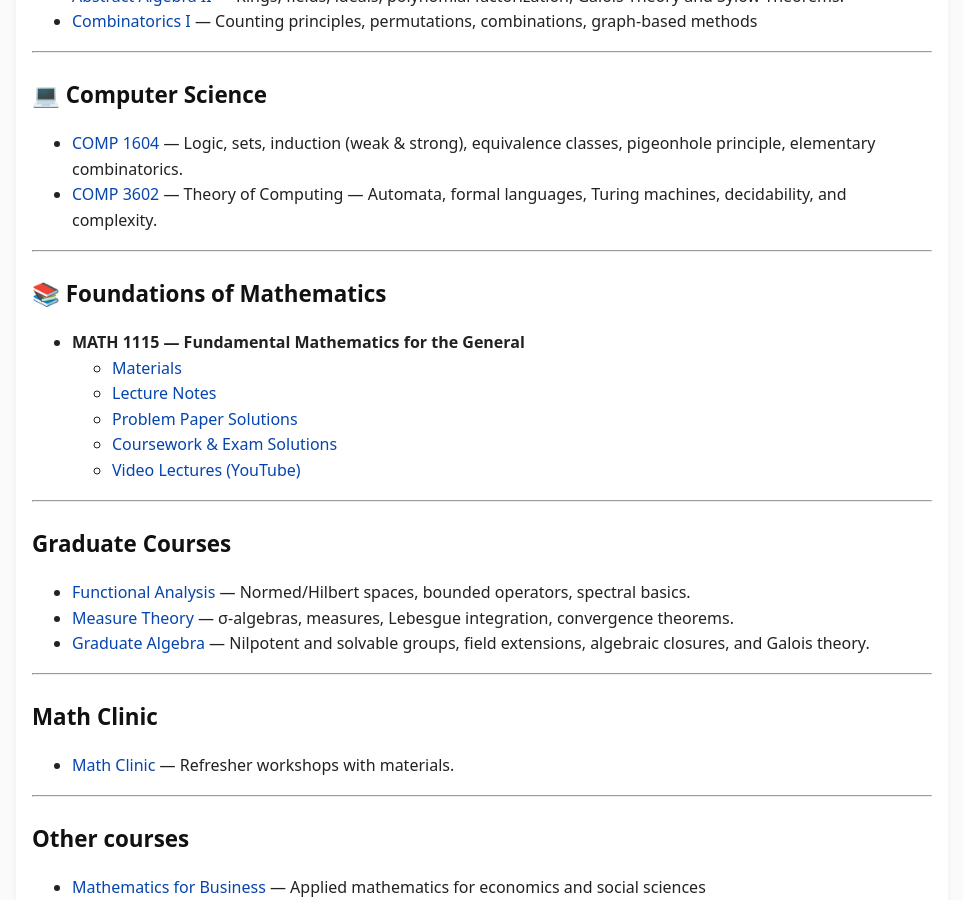
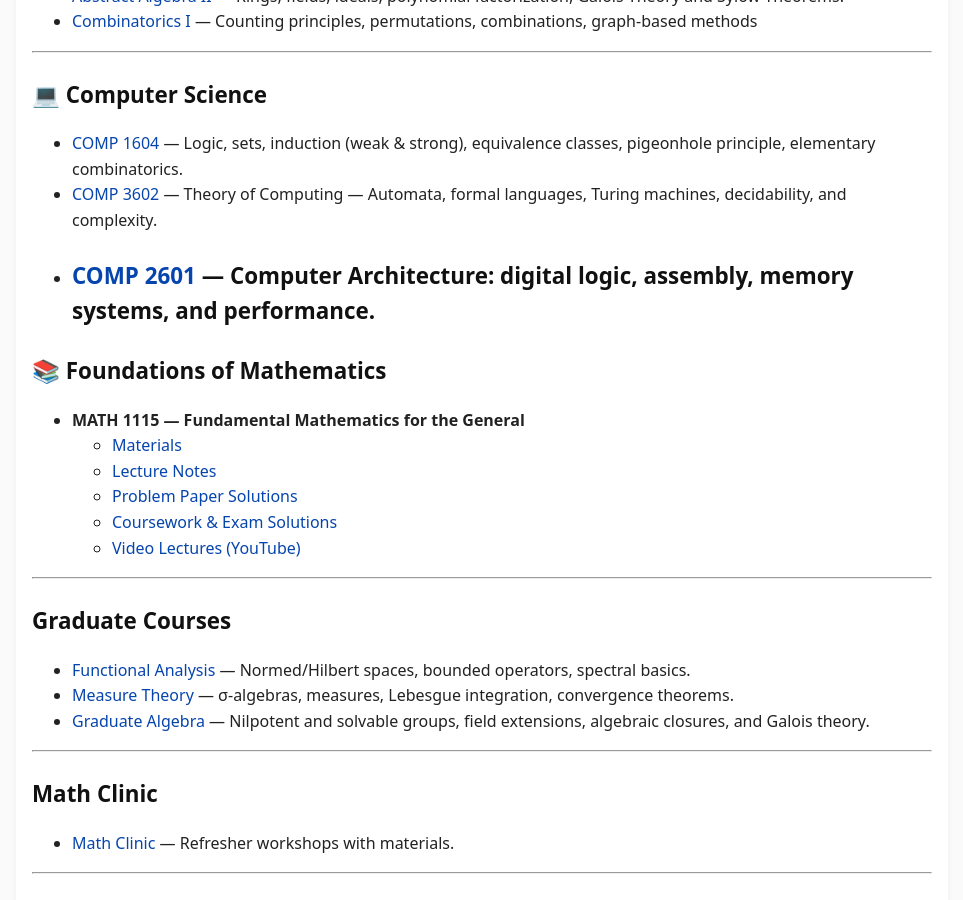
Before and after one commit to SaleemKamaludin/SaleemKamaludin.github.io, a Jekyll site: the page built from courses.md, in a window 1280 px wide and 900 px high, scrolled down 616 px. Shown: the whole window, without its empty margins (158-1121 px from the left). Built offline with Jekyll 4.4.1, drawn with Linux system fonts in a browser that asks for light colours.

Commit message:
Update courses.md

```diff
--- a/courses.md
+++ b/courses.md
@@ -29,7 +29,7 @@ Here you'll find organized links to course notes and resources. This hub will ex
 
 - [COMP 1604]({{ '/courses/comp1604/' | relative_url }}) — Logic, sets, induction (weak & strong), equivalence classes, pigeonhole principle, elementary combinatorics.
 - [COMP 3602](./theory-of-computing/) — Theory of Computing — Automata, formal languages, Turing machines, decidability, and complexity.
-
+- [COMP 2601](./computer-architecture/) — Computer Architecture: digital logic, assembly, memory systems, and performance.
 ---
 
 ## 📚 Foundations of Mathematics
```
